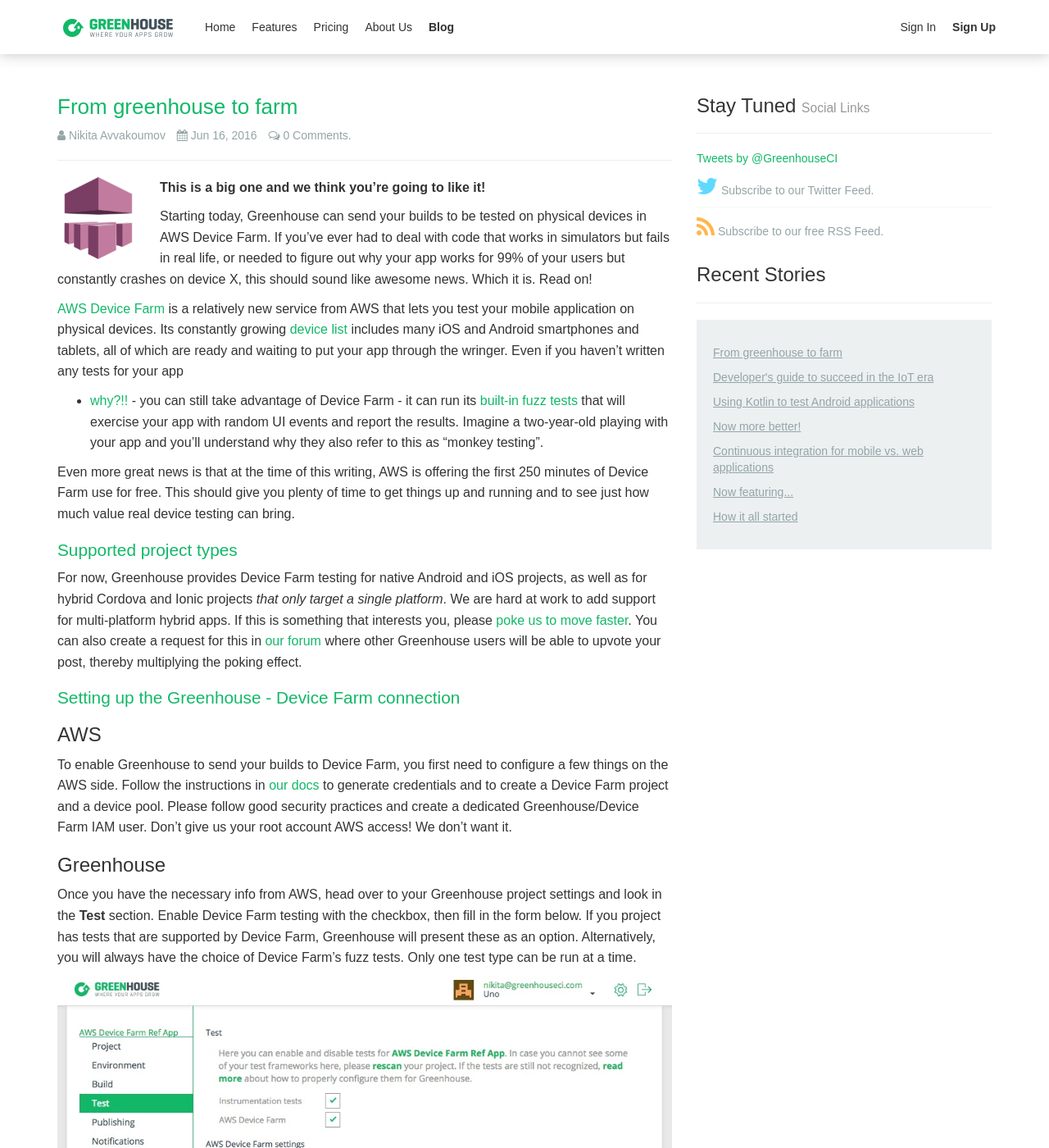
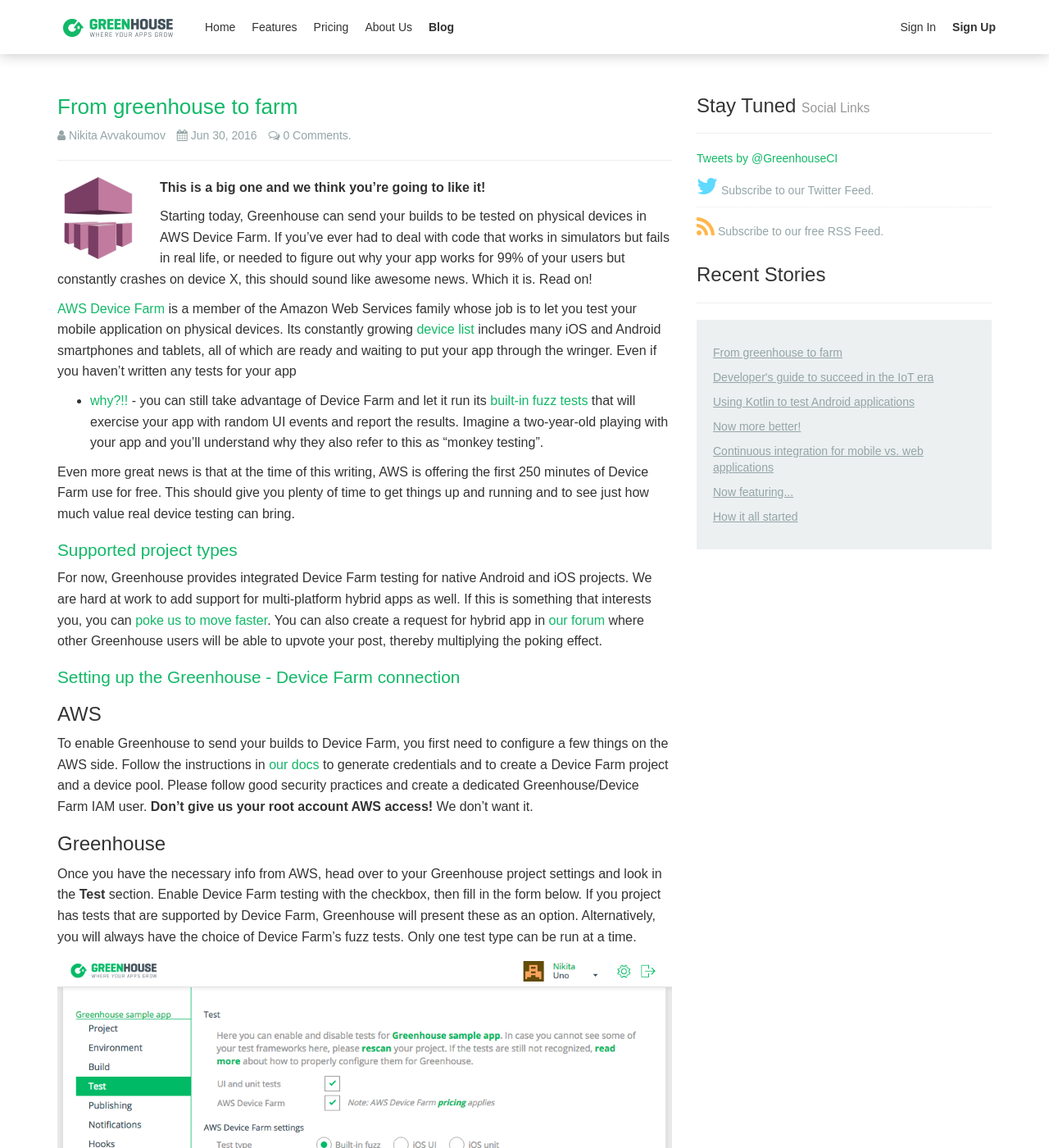
Before and after one commit to GreenhouseCI/blog.greenhouseci.com, a Jekyll site: the page built from _posts/2016-06-30-aws-device-farm.md, in a window 1280 px wide and 1400 px high. Shown: the whole window at 82% size. Built offline with Jekyll 4.4.1, drawn with Linux system fonts in a browser that asks for light colours; nearby versions of some CDN libraries; comment, search, counter and statistics services are not loaded; some of the changed text lies outside the part shown.

Commit message:
Update device farm post

```diff
--- a/_posts/2016-06-16-aws-device-farm.md
+++ b/_posts/2016-06-30-aws-device-farm.md
@@ -1,7 +1,7 @@
 ---
 layout: post
 title:  "From greenhouse to farm"
-date:   2016-06-16 00:00:00
+date:   2016-06-30 00:00:00
 categories: Greenhouse update
 tags: [testing, device farm]
 author: nik
@@ -21,14 +21,14 @@
 
 <!--more-->
 
-[AWS Device Farm](https://aws.amazon.com/device-farm/) is a relatively new
-service from AWS that lets you test your mobile
+[AWS Device Farm](https://aws.amazon.com/device-farm/) is a member of the Amazon
+Web Services family whose job is to let you test your mobile
 application on physical devices. Its constantly growing
 [device list](https://aws.amazon.com/device-farm/device-list/) includes many iOS
 and Android smartphones and tablets, all of which are ready and waiting to put
 your app through the wringer. Even if you haven't written any tests for your app
 - [why?!!](http://blog.greenhouseci.com/tag/testing/) - you can still take
-advantage of Device Farm - it can run its
+advantage of Device Farm and let it run its
 [built-in fuzz tests](http://docs.aws.amazon.com/devicefarm/latest/developerguide/test-types-built-in-fuzz.html)
 that will exercise your app with random UI events and report the results.
 Imagine a two-year-old playing with your app and you'll understand why they also
@@ -40,12 +40,11 @@
 testing can bring.
 
 ## Supported project types
-For now, Greenhouse provides Device Farm testing for native Android and
-iOS projects, as well as for hybrid Cordova and Ionic projects *that only
-target a single platform*. We are hard at work to add support for
-multi-platform hybrid apps. If this is something that interests you, please
-[poke us to move faster](https://greenhouseci.com/contact-us.html). You can also
-create a request for this in [our forum](http://docs.greenhouseci.com/discuss)
+For now, Greenhouse provides integrated Device Farm testing for native Android and
+iOS projects. We are hard at work to add support for
+multi-platform hybrid apps as well. If this is something that interests you, you
+can [poke us to move faster](https://greenhouseci.com/contact-us.html). You can also
+create a request for hybrid app in [our forum](http://docs.greenhouseci.com/discuss)
 where other Greenhouse users will be able to upvote your post, thereby
 multiplying the poking effect.
 
@@ -57,7 +56,7 @@
 [our docs](http://docs.greenhouseci.com/v1.0/docs/aws-device-farm) to generate
 credentials and to create a Device Farm project and a device pool. Please
 follow good security practices and create a dedicated Greenhouse/Device Farm IAM
-user. Don't give us your root account AWS access! We don't want it.
+user. **Don't give us your root account AWS access!** We don't want it.
 
 ### Greenhouse
 Once you have the necessary info from AWS, head over to your Greenhouse project
@@ -67,7 +66,7 @@
 Alternatively, you will always have the choice of Device Farm's fuzz tests. Only
 one test type can be run at a time.
 
-![Greenhouse testing configuration screen](/assets/aws-device-farm-settings-in-greenhouse.jpg)
+![Greenhouse testing configuration screen](/assets/aws-device-farm-settings-in-greenhouse.png)
 
 With everything in place, all that remains is to start a build - whether
 manually or via a push hook. As soon as your build succeeds, Greenhouse will
@@ -78,7 +77,9 @@
 As soon as we receive AWS internal reference to your test run, we will create a
 link to the run in the AWS Device Farm web console and place it in the **Tests**
 section of the build info screen. You can follow it at any time to see the test
-run's progress in AWS, or to terminate it before it finishes.
+run's progress in AWS, or to terminate it before it finishes. Greenhouse will
+also list all devices your tests ran on so that you can click on each to see its
+detailed results in the AWS Console.
 
 ![Device Farm test results in
 Greenhouse](/assets/aws-device-farm-test-results-in-greenhouse.png)
```
Also changed, not shown: assets/aws-device-farm-settings-in-greenhouse.jpg (deleted), assets/aws-device-farm-settings-in-greenhouse.png (added), assets/aws-device-farm-test-results-in-greenhouse.png.
